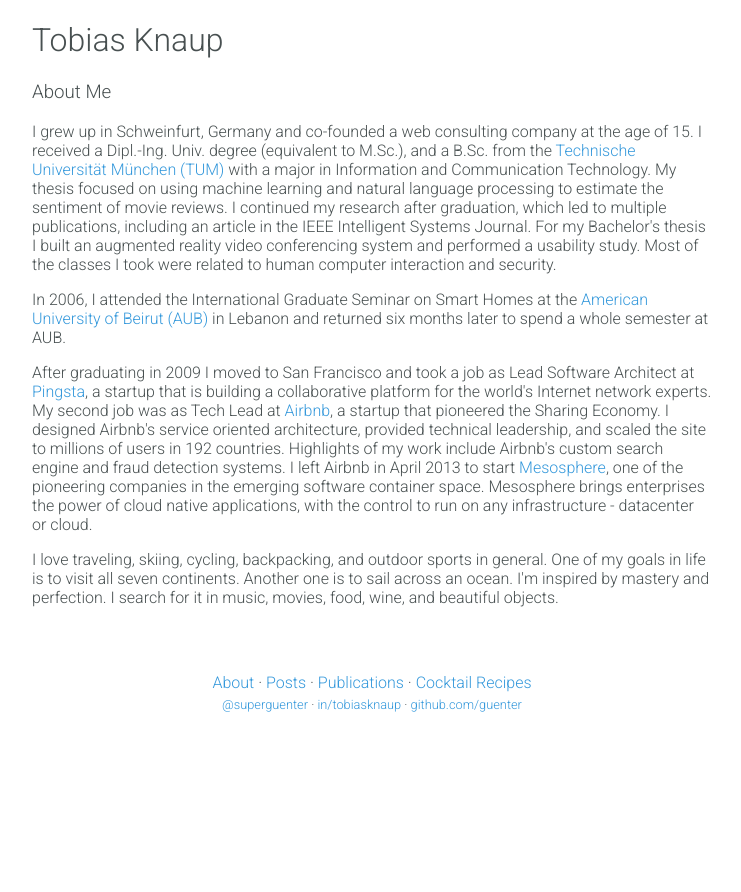
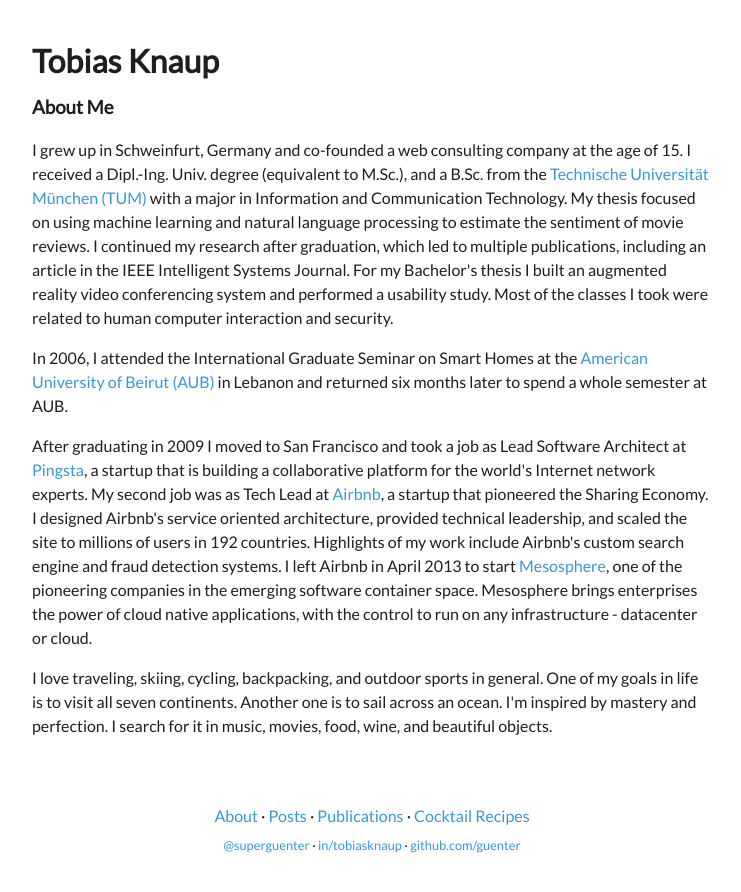
Before and after one commit to guenter/guenter.github.io, a Jekyll site: the page built from index.html, in a window 1280 px wide. Shown: the top 892 px of the page, without its empty margins (268-1009 px from the left). Built offline with Jekyll 4.4.1, drawn with Linux system fonts in a browser that asks for light colours.

Commit message:
Style changes

```diff
--- a/_layouts/default.html
+++ b/_layouts/default.html
@@ -5,7 +5,7 @@
   <meta http-equiv="X-UA-Compatible" content="IE=edge,chrome=1">
   <title>Tobi Knaup | {{ page.title }}</title>
   <meta name="viewport" content="width=device-width">
-  <link href="//fonts.googleapis.com/css?family=Roboto:300" rel="stylesheet" type="text/css">
+  <link href="//fonts.googleapis.com/css?family=Lato" rel="stylesheet" type="text/css">
   <link href="/css/main.css" rel="stylesheet" type="text/css">
 </head>
 <body>
--- a/css/main.css
+++ b/css/main.css
@@ -1,10 +1,7 @@
 body {
-  font-family: 'Roboto', sans-serif;
-  color: hsl(184, 6%, 30%);
-}
-
-h1, h2, h3, h4, h5, h6, p {
-  font-weight: 300;
+  font-family: 'Lato', sans-serif;
+  color: hsl(220, 5%, 12%);
+  line-height: 150%;
 }
 
 a {
@@ -20,6 +17,10 @@
   max-width: 680px;
   margin-left: auto;
   margin-right: auto;
+  padding-left: 30px;
+  padding-right: 30px;
+  padding-top: 20px;
+  padding-bottom: 20px;
 }
 
 .publication {
```
